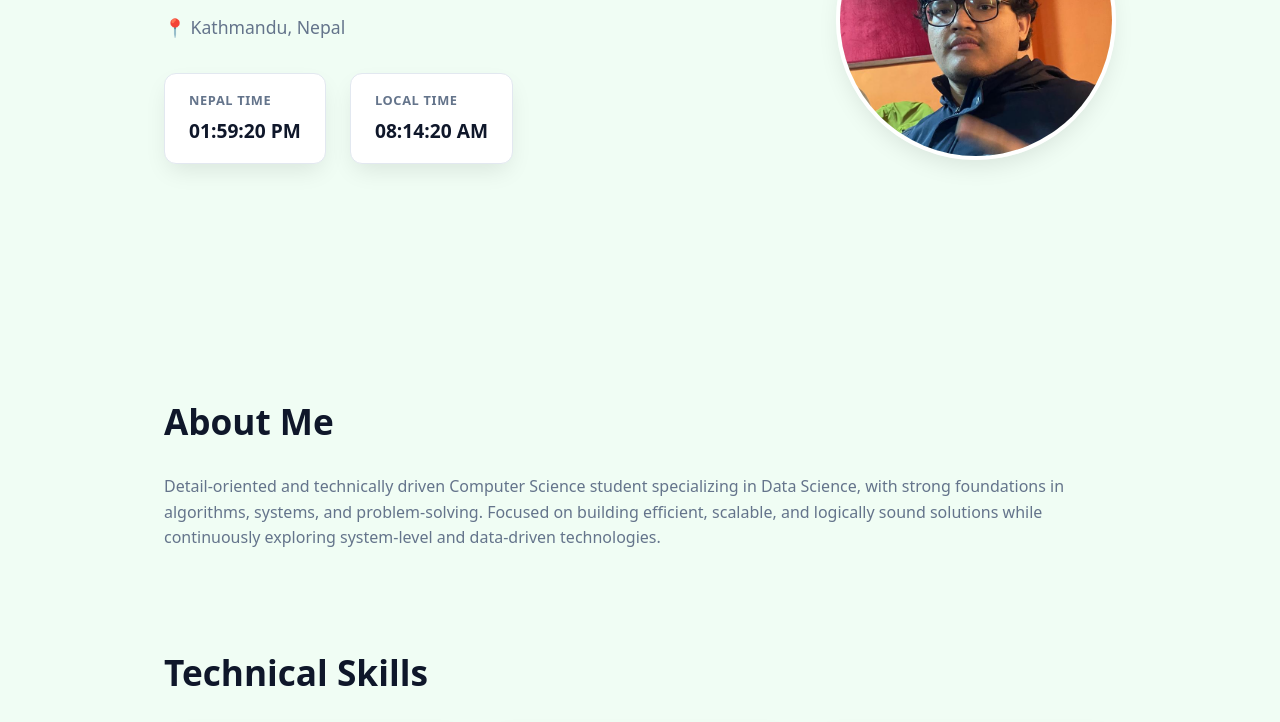
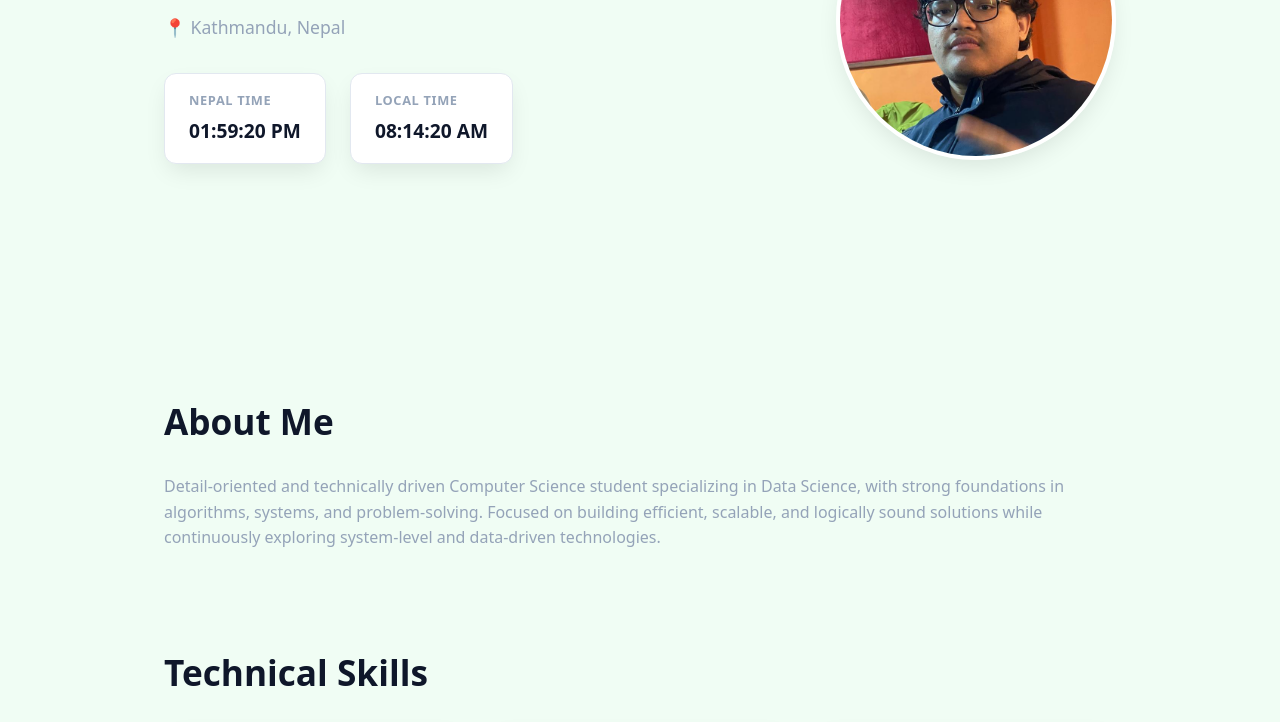
Before and after one commit to franketstein1/Web-dev-final-project, a plain HTML site: page index.html in a window 1280 px wide. Shown: the part 380-1102 px from the top of the page. Drawn offline with Linux system fonts and the light colour scheme.

Commit message:
Make text colors brighter in both themes for better visibility

```diff
--- a/style.css
+++ b/style.css
@@ -14,7 +14,7 @@
   --bg: #f0fdf4;
   --surface: #ffffff;
   --text: #0f172a;
-  --text-muted: #64748b;
+  --text-muted: #94a3b8;
   --accent: #2563eb;
   --accent-strong: #059669;
   --accent-gradient: linear-gradient(135deg, #2563eb, #db2777);
```
